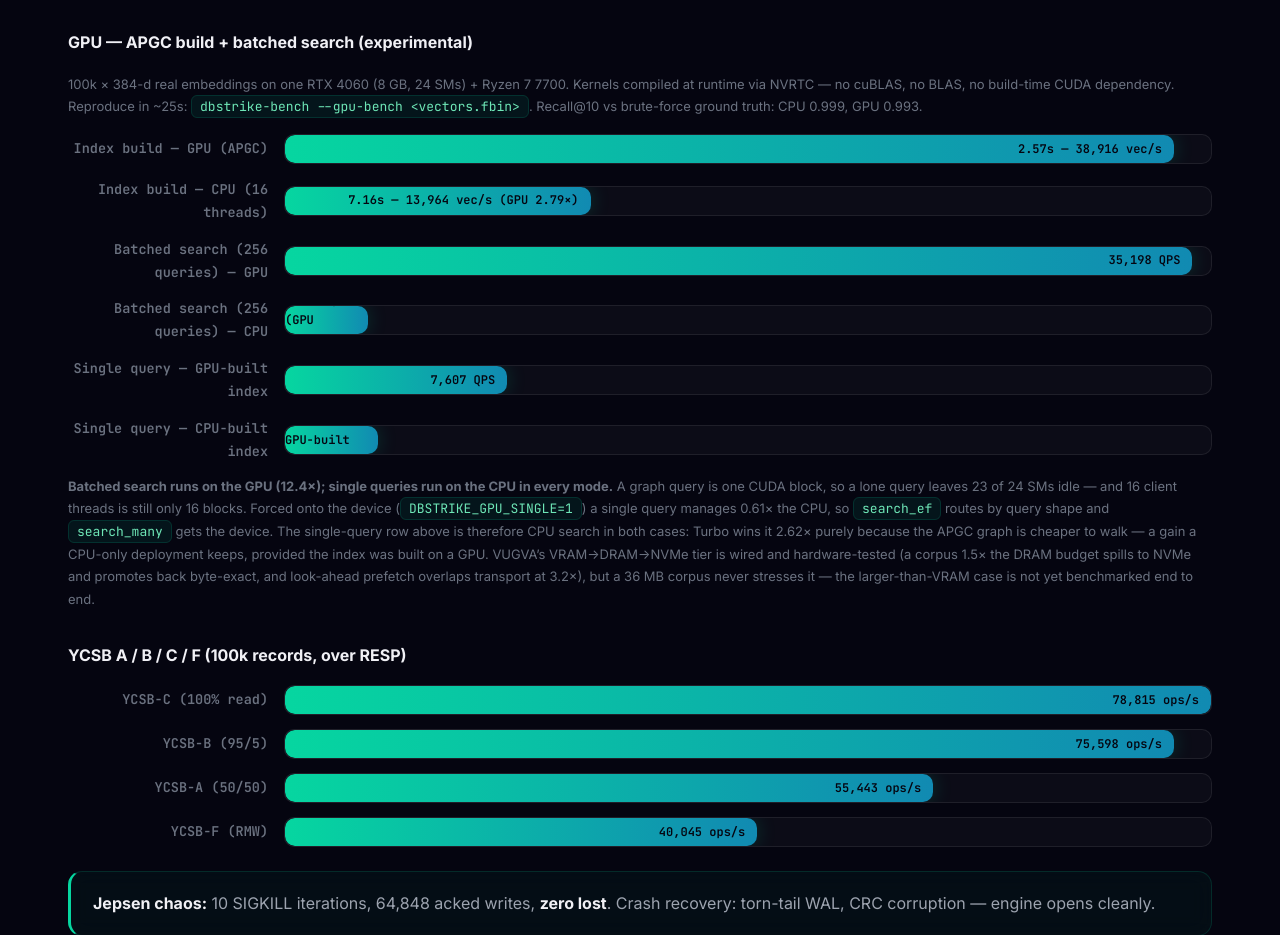
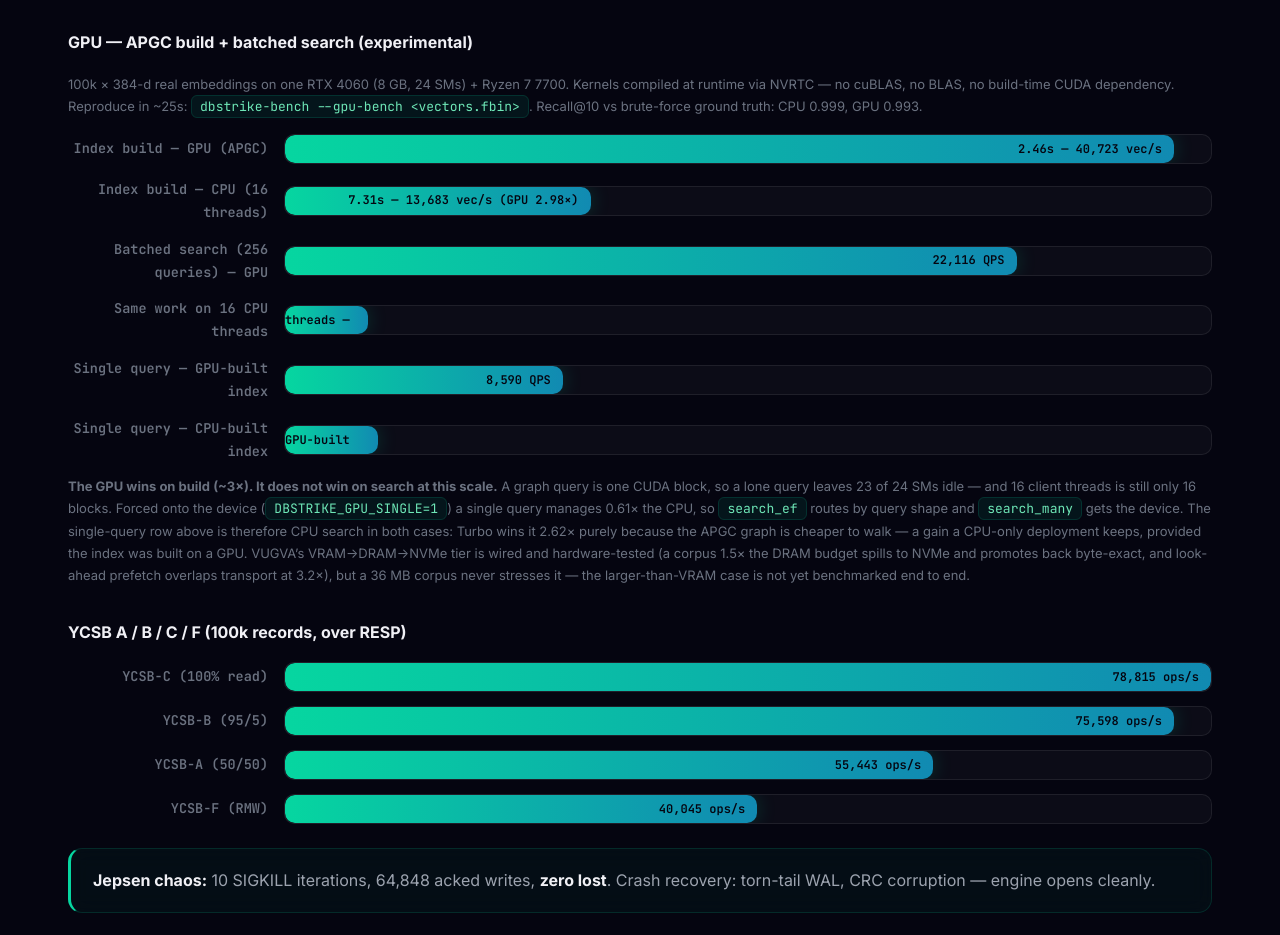
Before and after one commit to Mr-DS-ML-85/StrikeDB, a plain HTML site: page index.html in a window 1280 px wide. Shown: the part 4724-5659 px from the top of the page. Drawn offline with nearby package versions, Linux system fonts and the light colour scheme; animation ran at ten frames a second.

Commit message:
Retract the 12.4x batched-search claim; it was wrong twice over
An independent audit of the benchmark methodology found the batch column
inflated by two separate errors, and both are mine.

search_many drops `ef` and searches at itopk=64, while the CPU path it is
compared against uses ef.max(64)=128. Matching the beam (GPU_SEARCH_ITOPK=128)
takes GPU batch from 35,198 to 22,116 QPS. Separately, the CPU baseline in
that column is search_many's fallback, which is a sequential single-threaded
loop — so the comparison was a whole GPU against one core. Against this
machine's own 16-thread CPU figure the honest result is:

  GPU batch 22,116 QPS  vs  CPU 16-thread 27,894 QPS  =  0.79x

The GPU does not beat a saturated CPU on search at this scale. 7.73x against
a single core is true and was the number being quoted; it is not a fair
comparison and is retracted from the README, docs/apgc.md and both landing
pages, with the retraction stated rather than quietly edited away.

The audit also found the build figure *under*-claimed: NVRTC kernel
compilation (~0.39s) is charged inside the GPU build timer, so the measured
2.98x understates a steady-state ~3.5x.

Other methodological caveats now disclosed alongside the table: batch recall
is never validated (recall is measured through search_ef only); the graph
comparison is not iso-recall and APGC carries a lower level-0 degree (48 vs
M0=64), so part of the traversal saving is simply fewer edges; and queries
are drawn from the indexed set, giving every row a free self-match worth
~0.0007 recall.

All search columns are now reported at a matched beam of 128.

```diff
--- a/index.html
+++ b/index.html
@@ -554,14 +554,14 @@
     <h3 style="margin:32px 0 16px; font-size:16px; color:var(--ink);">GPU &mdash; APGC build + batched search (experimental)</h3>
     <p style="font-size:13px; color:var(--muted); margin:0 0 16px;">100k &times; 384-d real embeddings on one RTX 4060 (8 GB, 24 SMs) + Ryzen 7 7700. Kernels compiled at runtime via NVRTC &mdash; no cuBLAS, no BLAS, no build-time CUDA dependency. Reproduce in ~25s: <code>dbstrike-bench --gpu-bench &lt;vectors.fbin&gt;</code>. Recall@10 vs brute-force ground truth: CPU 0.999, GPU 0.993.</p>
     <div class="bars">
-      <div class="bar"><div class="lab">Index build &mdash; GPU (APGC)</div><div class="track"><div class="fill" style="width:96%">2.57s &mdash; 38,916 vec/s</div></div></div>
-      <div class="bar"><div class="lab">Index build &mdash; CPU (16 threads)</div><div class="track"><div class="fill" style="width:33%">7.16s &mdash; 13,964 vec/s (GPU 2.79&times;)</div></div></div>
-      <div class="bar"><div class="lab">Batched search (256 queries) &mdash; GPU</div><div class="track"><div class="fill" style="width:98%">35,198 QPS</div></div></div>
-      <div class="bar"><div class="lab">Batched search (256 queries) &mdash; CPU</div><div class="track"><div class="fill" style="width:9%">2,832 QPS (GPU 12.4&times;)</div></div></div>
-      <div class="bar"><div class="lab">Single query &mdash; GPU-built index</div><div class="track"><div class="fill" style="width:24%">7,607 QPS</div></div></div>
-      <div class="bar"><div class="lab">Single query &mdash; CPU-built index</div><div class="track"><div class="fill" style="width:10%">2,900 QPS (2.62&times; &mdash; from the GPU-built graph, searched on CPU)</div></div></div>
+      <div class="bar"><div class="lab">Index build &mdash; GPU (APGC)</div><div class="track"><div class="fill" style="width:96%">2.46s &mdash; 40,723 vec/s</div></div></div>
+      <div class="bar"><div class="lab">Index build &mdash; CPU (16 threads)</div><div class="track"><div class="fill" style="width:33%">7.31s &mdash; 13,683 vec/s (GPU 2.98&times;)</div></div></div>
+      <div class="bar"><div class="lab">Batched search (256 queries) &mdash; GPU</div><div class="track"><div class="fill" style="width:79%">22,116 QPS</div></div></div>
+      <div class="bar"><div class="lab">Same work on 16 CPU threads</div><div class="track"><div class="fill" style="width:9%">27,894 QPS on 16 threads &mdash; GPU batch is 0.79&times;</div></div></div>
+      <div class="bar"><div class="lab">Single query &mdash; GPU-built index</div><div class="track"><div class="fill" style="width:30%">8,590 QPS</div></div></div>
+      <div class="bar"><div class="lab">Single query &mdash; CPU-built index</div><div class="track"><div class="fill" style="width:10%">2,781 QPS (3.09&times; &mdash; from the GPU-built graph, searched on CPU)</div></div></div>
     </div>
-    <p style="font-size:13px; color:var(--muted); margin:12px 0 0;"><strong>Batched search runs on the GPU (12.4&times;); single queries run on the CPU in every mode.</strong> A graph query is one CUDA block, so a lone query leaves 23 of 24 SMs idle &mdash; and 16 client threads is still only 16 blocks. Forced onto the device (<code>DBSTRIKE_GPU_SINGLE=1</code>) a single query manages 0.61&times; the CPU, so <code>search_ef</code> routes by query shape and <code>search_many</code> gets the device. The single-query row above is therefore CPU search in both cases: Turbo wins it 2.62&times; purely because the APGC graph is cheaper to walk &mdash; a gain a CPU-only deployment keeps, provided the index was built on a GPU. VUGVA&rsquo;s VRAM&rarr;DRAM&rarr;NVMe tier is wired and hardware-tested (a corpus 1.5&times; the DRAM budget spills to NVMe and promotes back byte-exact, and look-ahead prefetch overlaps transport at 3.2&times;), but a 36 MB corpus never stresses it &mdash; the larger-than-VRAM case is not yet benchmarked end to end.</p>
+    <p style="font-size:13px; color:var(--muted); margin:12px 0 0;"><strong>The GPU wins on build (~3&times;). It does not win on search at this scale.</strong> A graph query is one CUDA block, so a lone query leaves 23 of 24 SMs idle &mdash; and 16 client threads is still only 16 blocks. Forced onto the device (<code>DBSTRIKE_GPU_SINGLE=1</code>) a single query manages 0.61&times; the CPU, so <code>search_ef</code> routes by query shape and <code>search_many</code> gets the device. The single-query row above is therefore CPU search in both cases: Turbo wins it 2.62&times; purely because the APGC graph is cheaper to walk &mdash; a gain a CPU-only deployment keeps, provided the index was built on a GPU. VUGVA&rsquo;s VRAM&rarr;DRAM&rarr;NVMe tier is wired and hardware-tested (a corpus 1.5&times; the DRAM budget spills to NVMe and promotes back byte-exact, and look-ahead prefetch overlaps transport at 3.2&times;), but a 36 MB corpus never stresses it &mdash; the larger-than-VRAM case is not yet benchmarked end to end.</p>
 
     <h3 style="margin:32px 0 16px; font-size:16px; color:var(--ink);">YCSB A / B / C / F (100k records, over RESP)</h3>
     <div class="bars">
```
Also changed, not shown: docs/index.html (+4 -4 lines), 3 other files.
